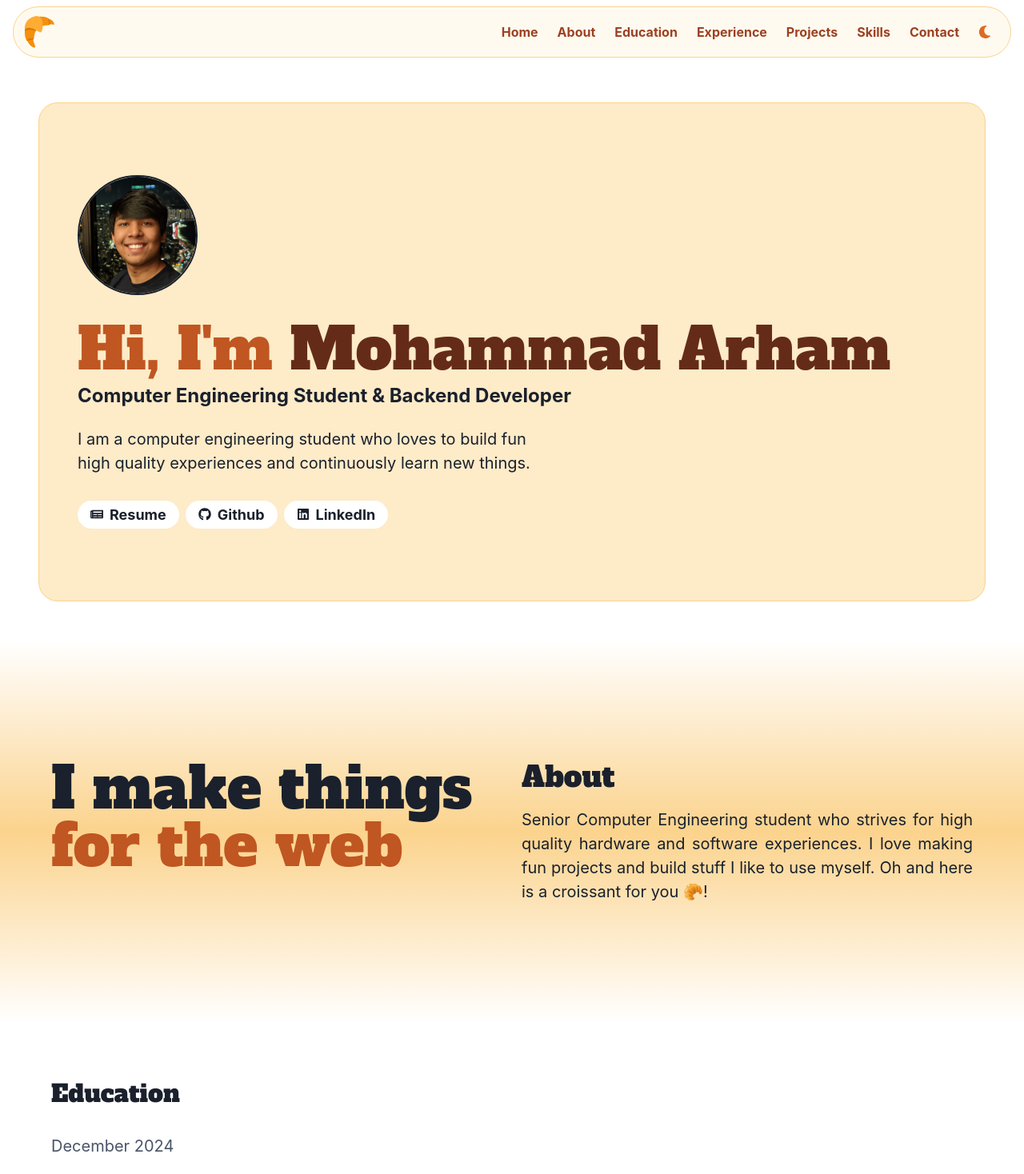
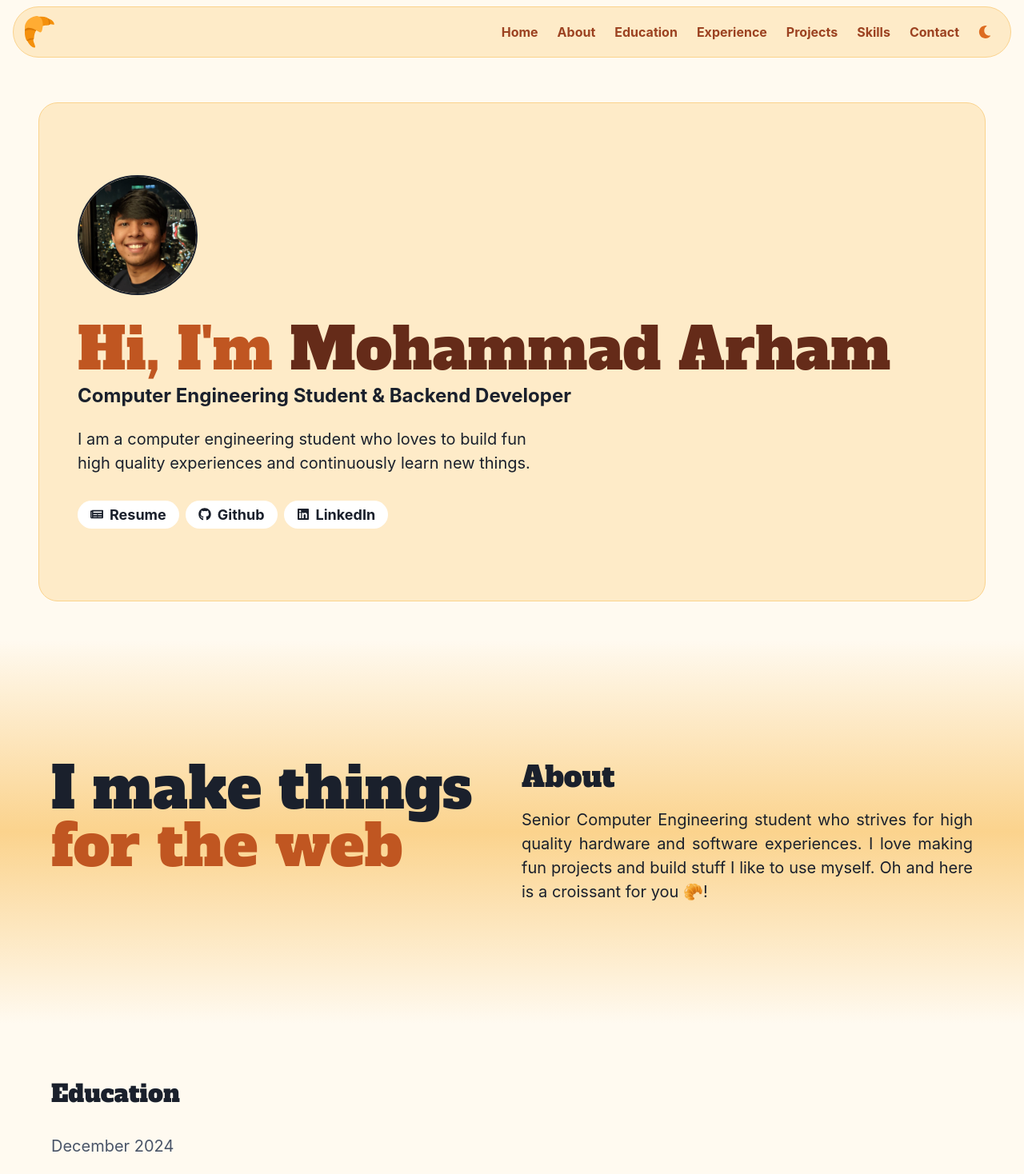
Before and after one commit to arhammusheer/croissant.one, a React (Vite) app: page / in a window 1280 px wide. Shown: the top 1468 px of the page at 80% size. Built offline with nearby package versions, Linux system fonts and the light colour scheme; a web font is replaced by a local one.

Commit message:
Accented light theme

```diff
--- a/src/pages/Home/Home.tsx
+++ b/src/pages/Home/Home.tsx
@@ -16,7 +16,7 @@ const Contact = lazy(() => import("./components/Contact"));
 export const Home = () => {
   return (
     <Suspense fallback={<Loader />}>
-      <Box scrollBehavior={"smooth"} bg={useColorModeValue("white", "black")}>
+      <Box scrollBehavior={"smooth"} bg={useColorModeValue("brand.50", "black")}>
         <Navbar />
         <Hero />
         <About />
--- a/src/pages/Home/components/About.tsx
+++ b/src/pages/Home/components/About.tsx
@@ -45,7 +45,7 @@ export const About = () => {
         minH={"60vh"}
         w={"full"}
         bgGradient={useColorModeValue(
-          "linear(to-b, white, brand.200, white)",
+          "linear(to-b, brand.50, brand.200, brand.50)",
           "linear(to-b, black, brand.800, black)"
         )}
         align={"center"}
--- a/src/pages/Home/components/Hero.tsx
+++ b/src/pages/Home/components/Hero.tsx
@@ -30,7 +30,7 @@ export const Hero = () => {
       spacing={0}
       justifyContent={"center"}
       alignItems={"center"}
-      bg={useColorModeValue("white", "black")}
+      bg={useColorModeValue("brand.50", "black")}
       zIndex={1}
       p={{
         base: 4,
--- a/src/pages/Home/components/Projects.tsx
+++ b/src/pages/Home/components/Projects.tsx
@@ -82,7 +82,7 @@ const SingleProject = ({
     "linear(to-r, brand.50, whiteAlpha.700)",
     "linear(to-t, blackAlpha.900, blackAlpha.700)"
   );
-  const bg = useColorModeValue("brand.50", "gray.900");
+  const bg = useColorModeValue("white", "gray.900");
   return (
     <Stack
       direction={"column"}
--- a/src/pages/common/Navbar.tsx
+++ b/src/pages/common/Navbar.tsx
@@ -33,7 +33,7 @@ export const Navbar = () => {
         <Container maxW={"container.xl"}>
           <Flex
             justify={"space-between"}
-            bg={useColorModeValue("brand.50", "brand.900")}
+            bg={useColorModeValue("brand.100", "brand.900")}
             height={"64px"}
             px={3}
             rounded={"full"}
--- a/src/theme.ts
+++ b/src/theme.ts
@@ -1,8 +1,7 @@
 // theme.js
 
 // 1. import `extendTheme` function
-import { baseTheme, extendTheme } from "@chakra-ui/react";
-import { themeColor } from "./me";
+import { extendTheme } from "@chakra-ui/react";
 
 // 2. Add your color mode config
 const config = {
```
